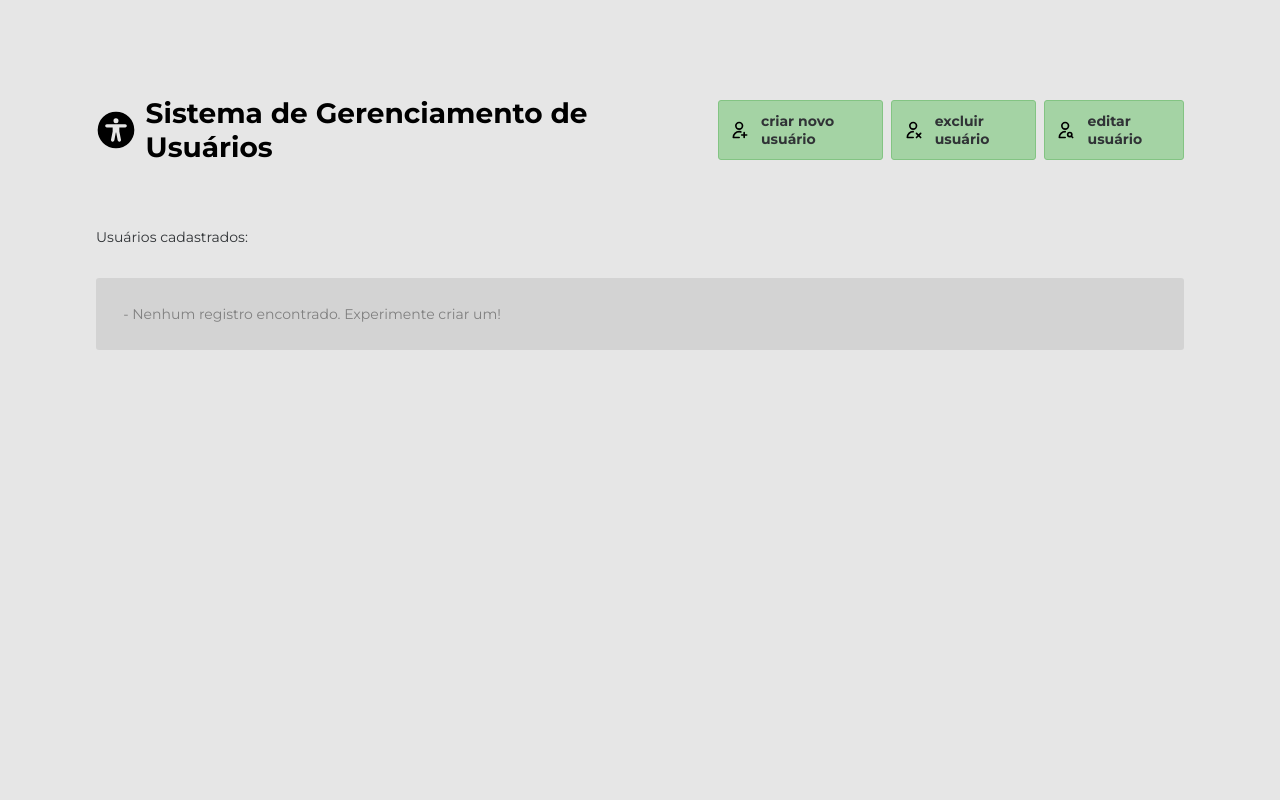
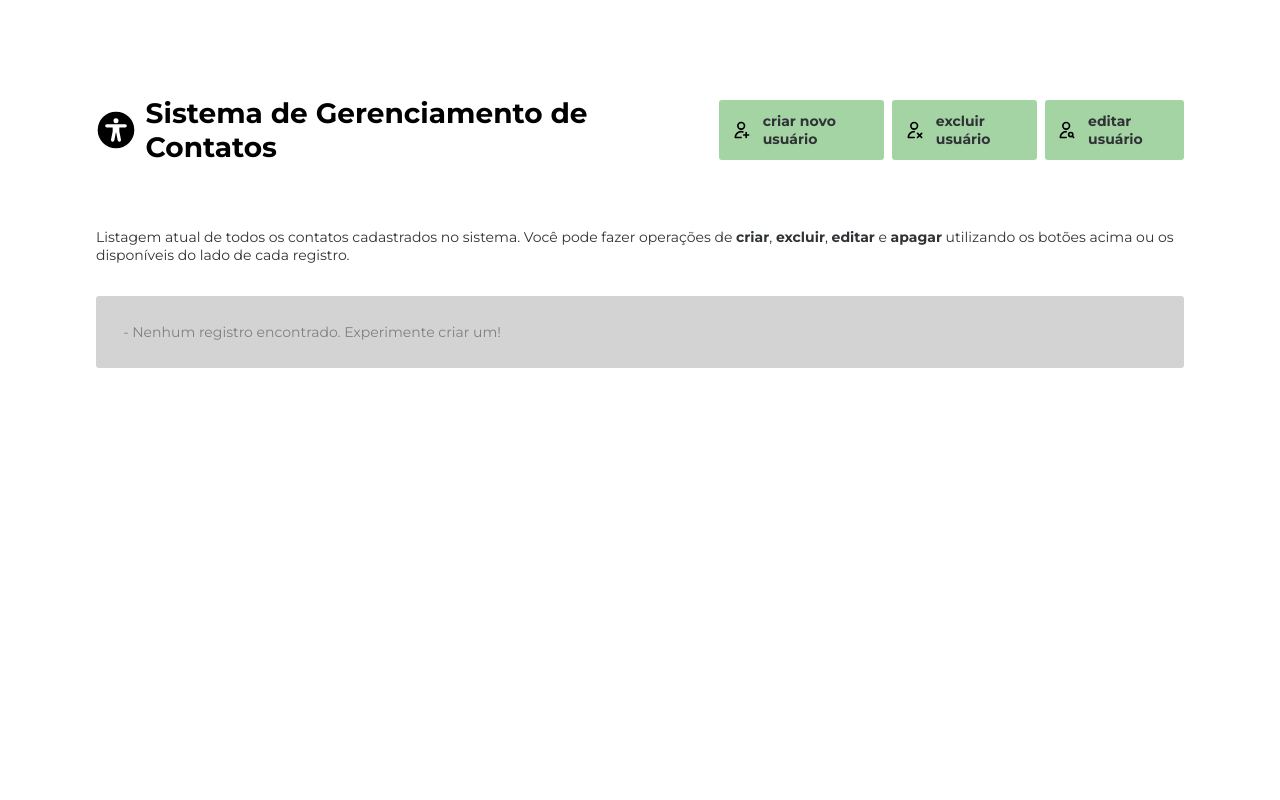
Before and after one commit to AntonyHaro/php-contacts-crud, a PHP site: page / in a window 1280 px wide. Run offline with PHP 8.4, Linux system fonts and the light colour scheme; data that the repository does not hold is empty.

Commit message:
melhorias na interface

```diff
--- a/css/global.css
+++ b/css/global.css
@@ -32,36 +32,8 @@ p {
     white-space: normal;
 }
 
-button {
-    text-decoration: none;
-    font-weight: bold;
-    color: gray;
-    padding: 0.5rem;
-    border: 2px solid gray;
-    border-radius: var(--border-radius);
-    transition: 0.2s;
-}
-
-button:hover {
-    transform: translateY(-0.2rem);
-    cursor: pointer;
-    border-color: var(--highlight-color);
-    color: var(--highlight-color);
-    /* border-radius: 0; */
-}
-
 hr {
     height: 1px;
     border: 0;
     background-color: gray;
 }
-
-.confirm:hover {
-    border-color: var(--confirm-color);
-    color: var(--confirm-color);
-}
-
-.cancel:hover {
-    border-color: var(--cancel-color);
-    color: var(--cancel-color);
-}
--- a/css/home.css
+++ b/css/home.css
@@ -27,7 +27,7 @@ header .operations {
     gap: 0.5rem;
 }
 
-a {
+header a {
     width: fit-content;
     background-color: rgb(164, 211, 164);
     font-weight: bold;
@@ -35,19 +35,20 @@ a {
     text-decoration: none;
     padding: 0.7rem;
     border-radius: 3px;
-    border: 1px solid rgb(131, 196, 131);
+    border: 1px solid transparent;
     display: flex;
     align-items: center;
     gap: 0.7rem;
-    transition: 0.2s;
+    transition: 0.2s ease-out;
 }
 
-a img {
+header a img {
     height: 20px;
 }
 
-a:hover {
-    transform: translateY(-2px);
+header a:hover {
+    border-color: rgb(131, 196, 131);
+    transform: translateY(-0.2rem);
 }
 
 .user-container {
@@ -80,7 +81,6 @@ a:hover {
 }
 
 .user .info p {
-    /* flex: 1; */
     max-width: 50%;
 }
 
@@ -103,22 +103,23 @@ a:hover {
     background-color: transparent;
     color: gray;
     text-decoration: none;
-    font-weight: bold;
     padding: 0.4rem;
     border-radius: var(--border-radius);
-    border: 2px solid lightgray;
     transition: 0.2s;
     cursor: pointer;
+    color: white;
+}
+
+.option:hover {
+    transform: translateY(-2px);
 }
 
 .update {
-    border-color: #4475a3;
-    color: #4475a3;
+    background-color: hsl(209, 5%, 45%);
 }
 
 .delete {
-    border-color: #ff7373;
-    color: #ff7373;
+    background-color: hsl(0, 76%, 69%);
 }
 
 .no-results {
--- a/css/theme.css
+++ b/css/theme.css
@@ -1,7 +1,7 @@
 :root {
-    --body-background: hsl(0, 0%, 90%);
-    --primary-background: hsl(0, 0%, 84%);
-    --box-shadow: hsl(0, 0%, 60%);
+    --body-background: hsl(0, 0%, 100%);
+    --primary-background: hsl(212, 7%, 87%);
+    --box-shadow: hsla(0, 0%, 0%, 0.438);
     --text-color: hsl(212, 5%, 20%);
     --secondary-text-color: hsl(0, 0%, 35%);
     --highlight-color: hsl(0, 100%, 59%);
--- a/index.php
+++ b/index.php
@@ -13,7 +13,7 @@
 <body>
     <main>
         <header>
-            <h1> <img src="assets/logo.svg" alt=""> Sistema de Gerenciamento de Usuários</h1>
+            <h1> <img src="assets/logo.svg" alt=""> Sistema de Gerenciamento de Contatos</h1>
             <div class="operations">
                 <a href="create/createForm.html" class="create-user"> <img src="assets/create.svg" alt=""> criar novo
                     usuário</a>
@@ -24,7 +24,11 @@
             </div>
         </header>
 
-        <p>Usuários cadastrados:</p>
+        <p>Listagem atual de todos os contatos cadastrados no sistema. Você pode fazer operações de
+            <strong>criar</strong>, <strong>excluir</strong>,
+            <strong>editar</strong> e <strong>apagar</strong> utilizando os botões acima ou os disponíveis do lado de
+            cada registro.
+        </p>
         <section class="user-container">
             <?php
             require_once "database.php"; // Conexão com o banco de dados
@@ -39,16 +43,14 @@
                     foreach ($users as $user) {
                         echo "<div class='user'>";
 
-                        // Exibindo informações do usuário
                         echo "<div class='info'>";
                         echo "<p class='name'>" . htmlspecialchars($user['username'], ENT_QUOTES, 'UTF-8') . "</p>";
                         echo "<p> ID: " . htmlspecialchars($user['id'], ENT_QUOTES, 'UTF-8') . "</p>";
                         echo "<p>" . htmlspecialchars($user['email'], ENT_QUOTES, 'UTF-8') . "</p>";
                         echo "</div>";
 
-                        // Adicionando links dinâmicos para Alterar e Excluir
                         echo "<div class='options'>";
-                        echo "<a href='update/updateForm.php?&id=" . urlencode($user['id']) . "&username=" . urlencode($user['username']) . "&email=" . urlencode($user['email']) . "&age=" . urlencode($user['age']) . "' class='option update'>Alterar</a>";
+                        echo "<a href='update/updateForm.php?&id=" . urlencode($user['id']) . "&username=" . urlencode($user['username']) . "&email=" . urlencode($user['email']) . "&age=" . urlencode($user['age']) . "' class='option update'>Editar</a>";
                         echo "<a href='delete/deleteUser.php?id=" . urlencode($user['id']) . "' class='option delete'>Excluir</a>";
                         echo "</div>";
 
```
Also changed, not shown: css/form.css (+15 -12 lines), update/updateForm.php (+7 -6 lines).
